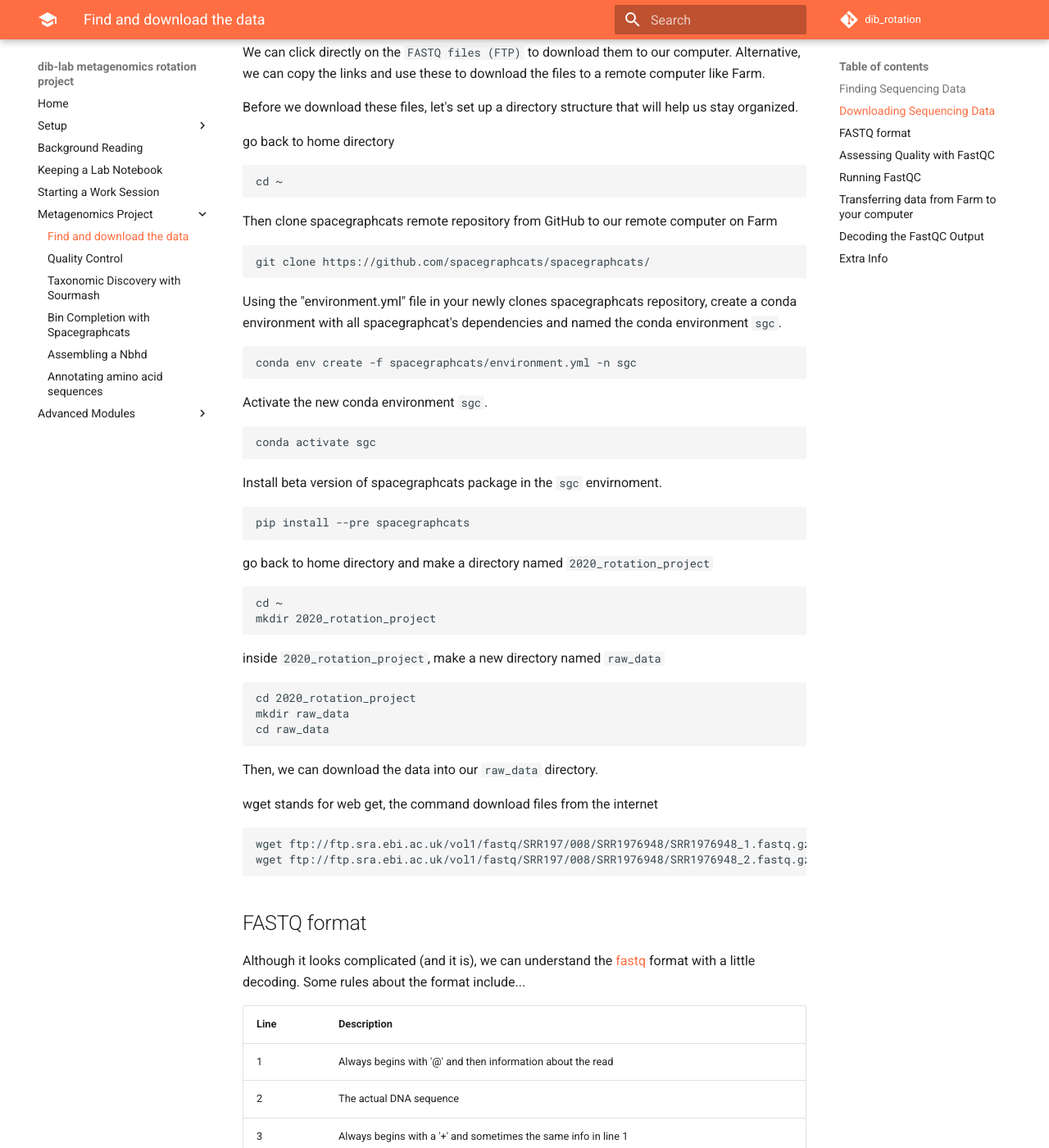
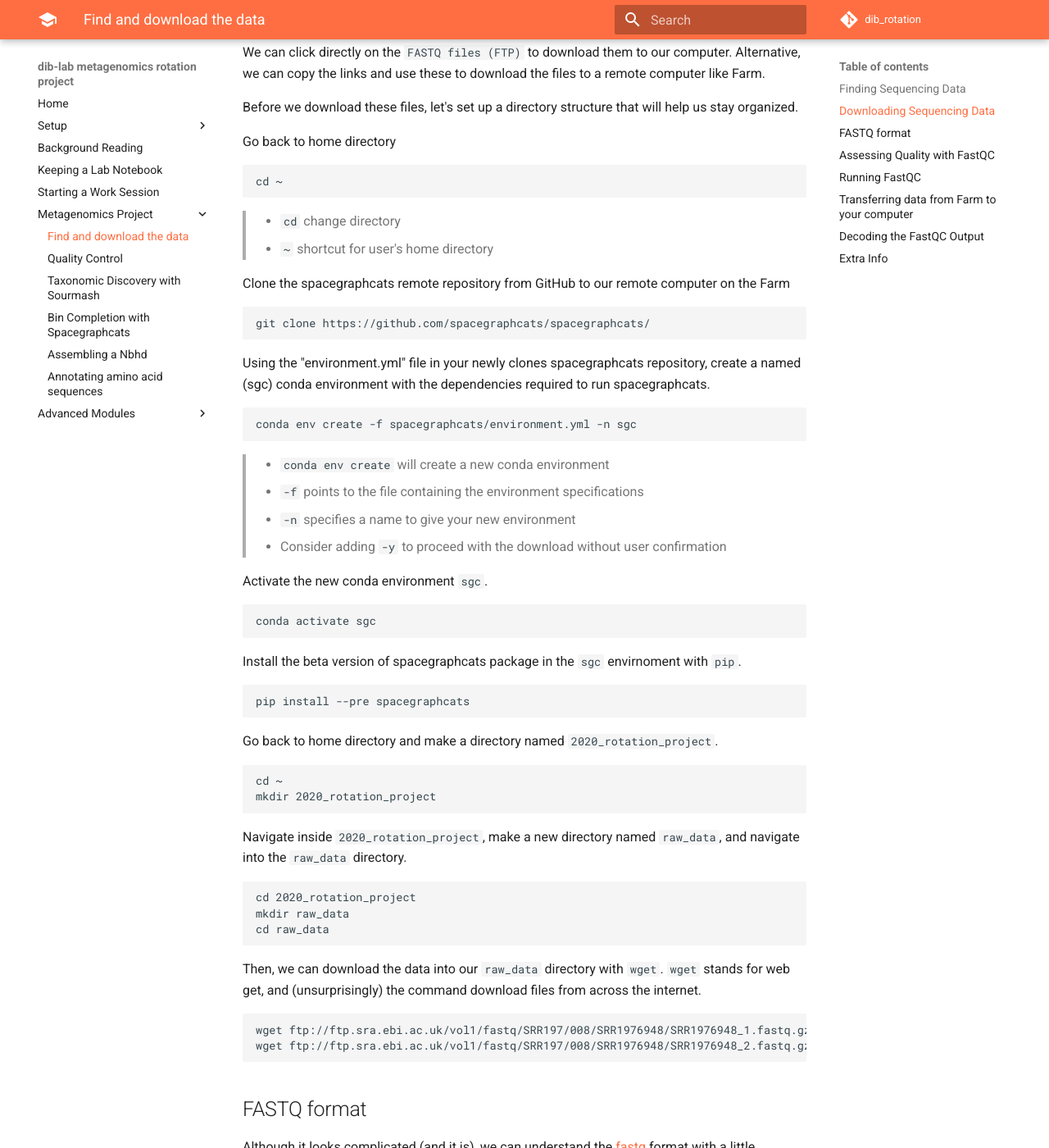
Before and after one commit to dib-lab/dib_rotation, an MkDocs documentation site: the page built from doc/05_starting_with_data.md, in a window 1280 px wide and 1400 px high, scrolled down 2185 px. Shown: the whole window at 82% size. Built offline with MkDocs 1.6.1 and Material for MkDocs 9.7.7, drawn with Linux system fonts in a browser that asks for light colours; comment, search, counter and statistics services are not loaded.

Commit message:
Added explaination to getting data

````diff
--- a/doc/05_starting_with_data.md
+++ b/doc/05_starting_with_data.md
@@ -41,42 +41,60 @@
 
 Before we download these files, let's set up a directory structure that will help us stay organized.
 
-go back to home directory
+Go back to home directory
 
 ```
 cd ~
 ```
-Then clone spacegraphcats remote repository from GitHub to our remote computer on Farm
+> - `cd` change directory
+> - `~` shortcut for user's home directory
+
+Clone the spacegraphcats remote repository from GitHub to our remote computer on the Farm
+
 ```
 git clone https://github.com/spacegraphcats/spacegraphcats/
 ```
-Using the "environment.yml" file in your newly clones spacegraphcats repository, create a conda environment with all spacegraphcat's dependencies and named the conda environment `sgc`.
+
+Using the "environment.yml" file in your newly clones spacegraphcats repository, create a named (sgc) conda environment with the dependencies required to run spacegraphcats.
+
 ```
 conda env create -f spacegraphcats/environment.yml -n sgc
 ```
+> - `conda env create` will create a new conda environment
+> - `-f` points to the file containing the environment specifications
+> - `-n` specifies a name to give your new environment
+> - Consider adding `-y` to proceed with the download without user confirmation
+
 Activate the new conda environment `sgc`.
+
 ```
 conda activate sgc
 ```
-Install beta version of spacegraphcats package in the `sgc` envirnoment.
+
+Install the beta version of spacegraphcats package in the `sgc` envirnoment with `pip`.
+
 ```
 pip install --pre spacegraphcats
 ```
-go back to home directory and make a directory named `2020_rotation_project`
+
+Go back to home directory and make a directory named `2020_rotation_project`.
 
 ```
 cd ~
 mkdir 2020_rotation_project
 ```
-inside `2020_rotation_project`, make a new directory named `raw_data`
+
+Navigate inside `2020_rotation_project`, make a new directory named `raw_data`, and navigate into the `raw_data` directory.
+
 ```
 cd 2020_rotation_project
 mkdir raw_data
 cd raw_data
 ```
-Then, we can download the data into our `raw_data` directory.
 
-wget stands for web get, the command download files from the internet
+Then, we can download the data into our `raw_data` directory with `wget`.
+`wget` stands for web get, and (unsurprisingly) the command download files from across the internet.
+
 ```
 wget ftp://ftp.sra.ebi.ac.uk/vol1/fastq/SRR197/008/SRR1976948/SRR1976948_1.fastq.gz
 wget ftp://ftp.sra.ebi.ac.uk/vol1/fastq/SRR197/008/SRR1976948/SRR1976948_2.fastq.gz
````
